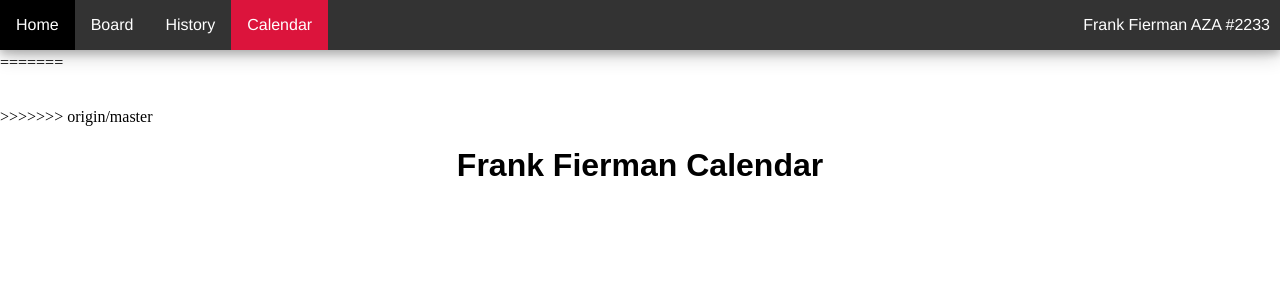
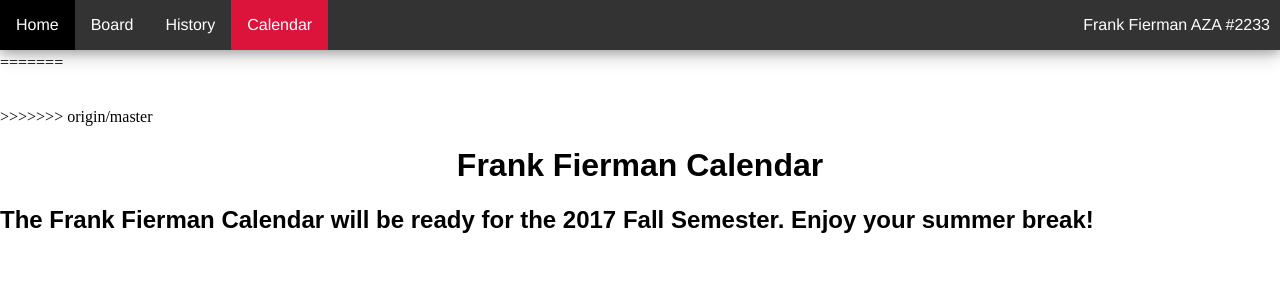
Before and after one commit to fiermanmazkir/fiermanmazkir.github.io, a Jekyll site: the page built from calendar/index.md, in a window 1280 px wide. Shown: the top 300 px of the page. Built offline with Jekyll 4.4.1, drawn with Linux system fonts in a browser that asks for light colours; comment, search, counter and statistics services are not loaded.

Commit message:
Update index.md

```diff
--- a/calendar/index.md
+++ b/calendar/index.md
@@ -2,12 +2,17 @@
 layout: new
 cat: calendar
 ---
-
+<style>
+h2 {
+font-family: Arial;
+align: center;
+}
+</style>
 <h1>
 
 Frank Fierman Calendar<br>
 
 </h1>
-<p>
-
-</p>
+<h2>
+The Frank Fierman Calendar will be ready for the 2017 Fall Semester. Enjoy your summer break!
+</h2>
```
